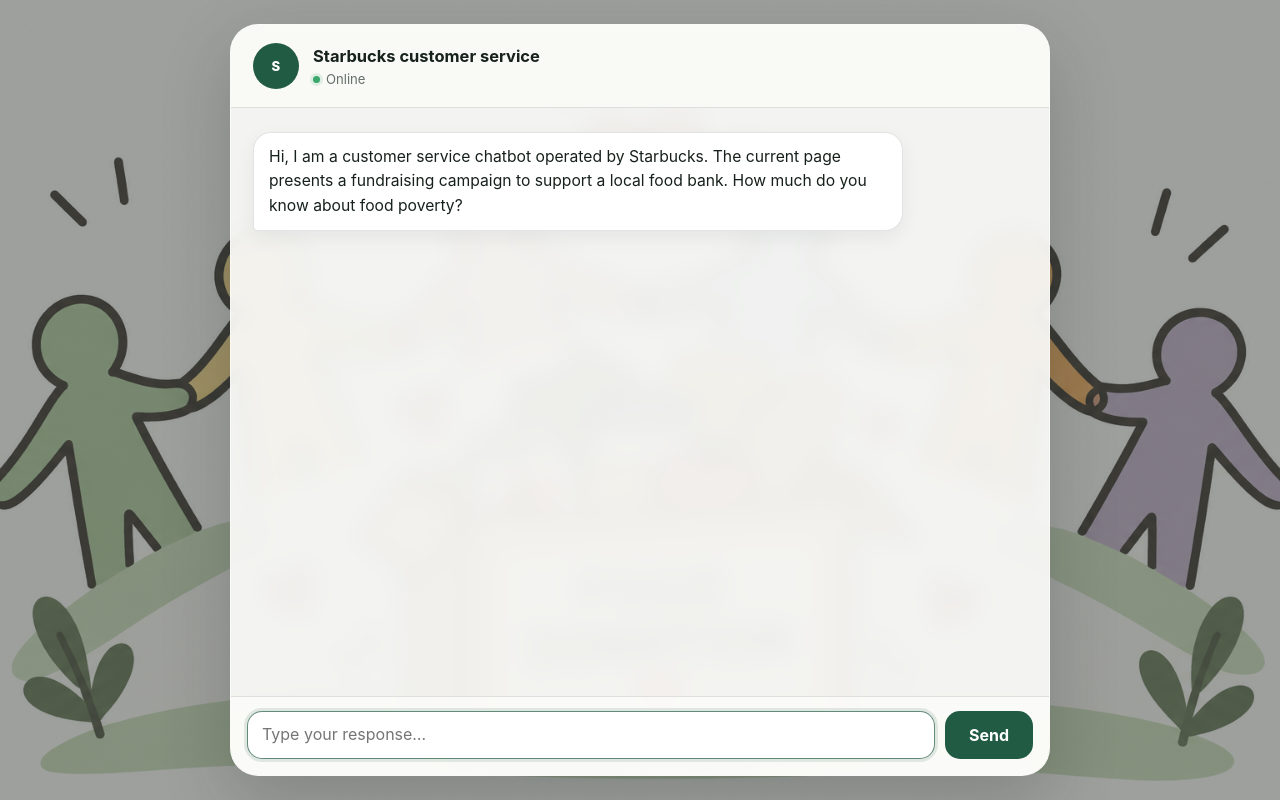
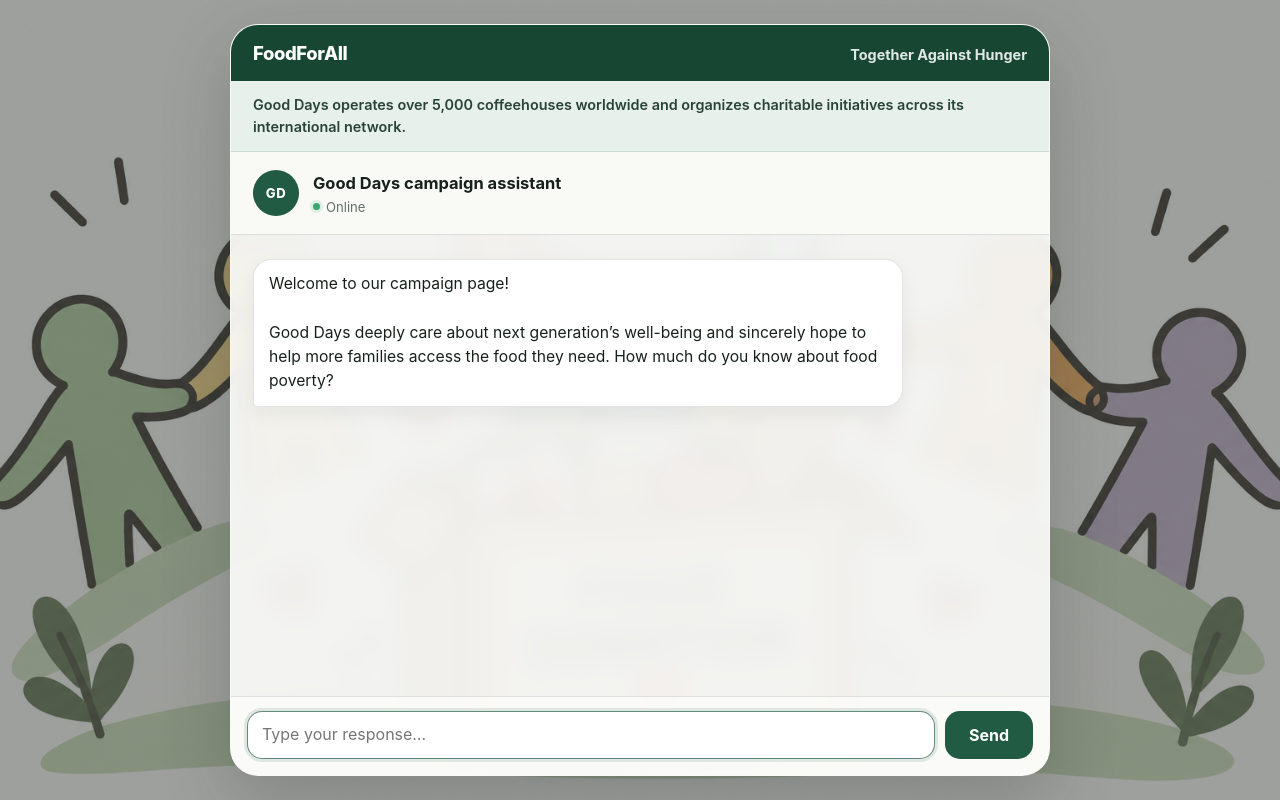
Before and after one commit to Qianhui-Chen/donation_chatbot_1, a plain HTML site: page index.html in a window 1280 px wide. Drawn offline with Linux system fonts and the light colour scheme.

Commit message:
revise script

```diff
--- a/assets/app.js
+++ b/assets/app.js
@@ -10,16 +10,19 @@
   const sendButton = document.querySelector("#send-button");
   const title = document.querySelector("#chat-title");
   const avatar = document.querySelector("#avatar");
+  const organizationHeader = document.querySelector("#organization-header");
   const reduceMotion = window.matchMedia("(prefers-reduced-motion: reduce)").matches;
-  const typeDelay = reduceMotion ? 0 : 10;
+  const wordDelay = reduceMotion ? 0 : 25;
   const replyPause = 2000;
   let nextBotMessage = 0;
   let isWaiting = true;
   let hasEnded = false;
+  let awaitingFinalResponse = false;
 
   title.textContent = script.title;
   avatar.textContent = script.avatar;
-  document.title = script.title + " — Food bank conversation";
+  organizationHeader.textContent = script.organizationHeader;
+  document.title = script.title + " — FoodForAll";
 
   function scrollToLatest() {
     requestAnimationFrame(() => { messagesEl.scrollTop = messagesEl.scrollHeight; });
@@ -62,13 +65,14 @@
   async function typeBotMessage(text) {
     const message = createMessage("bot", "");
     message.bubble.classList.add("is-typing");
-    if (typeDelay === 0) {
+    if (wordDelay === 0) {
       message.bubble.textContent = text;
     } else {
-      for (let index = 0; index < text.length; index += 1) {
-        message.bubble.textContent += text[index];
-        if (index % 4 === 0) scrollToLatest();
-        await new Promise((resolve) => window.setTimeout(resolve, typeDelay));
+      const wordChunks = text.match(/\S+\s*/g) || [text];
+      for (const wordChunk of wordChunks) {
+        message.bubble.textContent += wordChunk;
+        scrollToLatest();
+        await wait(wordDelay);
       }
     }
     message.bubble.classList.remove("is-typing");
@@ -89,7 +93,7 @@
       }
       window.clearInterval(timer);
       countdown.row.remove();
-      addMessage("system", `conversation ends, please go back to the quesionnaire\nChatbot code: ${script.code}`, "end");
+      addMessage("system", `conversation ends, please please copy this code and paste it to the questionnaire Chatbot code: ${script.code}`, "end");
     }, 1000);
   }
 
@@ -105,10 +109,18 @@
     nextBotMessage += 1;
     isWaiting = false;
     if (nextBotMessage >= script.messages.length) {
-      startEndingSequence();
+      awaitingFinalResponse = true;
+      setComposerEnabled(true);
     } else {
       setComposerEnabled(true);
     }
+  }
+
+  function showInitialMessage() {
+    addMessage("bot", script.messages[0]);
+    nextBotMessage = 1;
+    isWaiting = false;
+    setComposerEnabled(true);
   }
 
   form.addEventListener("submit", (event) => {
@@ -116,10 +128,16 @@
     if (isWaiting || hasEnded) return;
     const message = input.value.trim();
     if (!message) { input.focus(); return; }
+    const isFinalResponse = awaitingFinalResponse;
+    awaitingFinalResponse = false;
     addMessage("user", message);
     input.value = "";
     input.style.height = "auto";
-    void showNextBotMessage();
+    if (isFinalResponse) {
+      startEndingSequence();
+    } else {
+      void showNextBotMessage();
+    }
   });
 
   input.addEventListener("keydown", (event) => {
@@ -134,5 +152,5 @@
     input.style.height = Math.min(input.scrollHeight, 130) + "px";
   });
 
-  void showNextBotMessage();
+  showInitialMessage();
 })();
--- a/assets/config.js
+++ b/assets/config.js
@@ -1,10 +1,11 @@
 window.CHAT_SCRIPT = {
-  title: "Starbucks customer service",
-  avatar: "S",
+  title: "Good Days campaign assistant",
+  avatar: "GD",
   code: 1,
+  organizationHeader: "Good Days operates over 5,000 coffeehouses worldwide and organizes charitable initiatives across its international network.",
   messages: [
-    "Hi, I am a customer service chatbot operated by Starbucks. The current page presents a fundraising campaign to support a local food bank. How much do you know about food poverty?",
-    "For people experiencing food poverty, having enough food each day is not always something they can take for granted. It makes me sad to think about how many people struggle just to put food on the table. Imagine a parent standing in a grocery store, carefully calculating how much they can spend, knowing that they may not be able to buy everything their family needs. I can almost feel the anxiety of having to make these difficult choices and the sadness of being unable to provide a family with something as basic as a nutritious meal. How are your feelings or understandings of those suffering from food poverty?",
-    "It is sad to think about the daily struggles these families face, especially the uncertainty of not knowing whether they will have enough food tomorrow. You know, some families struggle to afford fresh groceries, while others may have to skip meals or choose between buying food and paying for other necessities, such as rent or electricity."
+    "Welcome to our campaign page!\n\nGood Days deeply care about next generation’s well-being and sincerely hope to help more families access the food they need. How much do you know about food poverty?",
+    "Thanks for your response! We feel very sad to hear many families in our communities struggle to afford daily meals every year, often facing hunger and uncertainty about their next meal. It's heartbreaking to know what they are going through, and we share their sadness and worry. Do you know how our fundraising campaign works?",
+    "The well-being of families struggling with hunger matters to us, and we want to do what we can to support them. As a large coffeehouse chain, Good Days organizes this campaign through our company-wide fundraising system. Customers can donate through our website, and we collect the contributions and transfer them to our partner food bank."
   ]
 };
--- a/assets/styles.css
+++ b/assets/styles.css
@@ -36,16 +36,52 @@ button, textarea { font: inherit; }
 
 .chat-app {
   width: min(820px, 100%);
-  height: min(860px, calc(100dvh - 48px));
-  min-height: 560px;
+  height: min(920px, calc(100dvh - 48px));
+  min-height: 620px;
   display: grid;
-  grid-template-rows: auto 1fr auto;
+  grid-template-rows: auto auto auto 1fr auto;
   overflow: hidden;
   background: var(--surface);
   border: 1px solid rgba(255, 255, 255, 0.55);
   border-radius: 28px;
   box-shadow: var(--shadow);
   backdrop-filter: blur(12px);
+}
+
+.campaign-nav {
+  display: flex;
+  align-items: baseline;
+  justify-content: space-between;
+  gap: 12px 24px;
+  padding: 17px 22px;
+  color: white;
+  background: var(--green-strong);
+}
+
+.nav-brand {
+  font-size: 1.15rem;
+  font-weight: 850;
+  letter-spacing: -0.02em;
+}
+
+.nav-tagline {
+  font-size: 0.9rem;
+  font-weight: 650;
+  opacity: 0.88;
+}
+
+.organization-context {
+  padding: 13px 22px 14px;
+  color: #294437;
+  background: var(--green-soft);
+  border-bottom: 1px solid rgba(33, 91, 67, 0.14);
+}
+
+.organization-context p {
+  margin: 0;
+  font-size: 0.9rem;
+  font-weight: 600;
+  line-height: 1.5;
 }
 
 .chat-header {
@@ -269,6 +305,9 @@ button, textarea { font: inherit; }
   .chat-page { padding: 0; }
   .chat-app { width: 100%; height: 100dvh; min-height: 100dvh; border: 0; border-radius: 0; }
   .chat-header { padding: 14px 16px; }
+  .campaign-nav { align-items: flex-start; flex-direction: column; gap: 2px; padding: 13px 16px; }
+  .organization-context { padding: 11px 16px 12px; }
+  .organization-context p { font-size: 0.84rem; }
   .messages { padding: 19px 14px 24px; }
   .bubble { max-width: 91%; font-size: 0.94rem; }
   .composer { padding: 10px; grid-template-columns: 1fr auto; }
--- a/index.html
+++ b/index.html
@@ -3,12 +3,19 @@
   <head>
     <meta charset="UTF-8" />
     <meta name="viewport" content="width=device-width, initial-scale=1" />
-    <meta name="description" content="Fixed-script food bank fundraising conversation." />
-    <title>Food bank conversation</title>
+    <meta name="description" content="FoodForAll fundraising campaign conversation." />
+    <title>FoodForAll conversation</title>
     <link rel="stylesheet" href="assets/styles.css" />
   </head>
   <body class="chat-page">
     <main class="chat-app">
+      <nav class="campaign-nav" aria-label="Campaign identity">
+        <span class="nav-brand">FoodForAll</span>
+        <span class="nav-tagline">Together Against Hunger</span>
+      </nav>
+      <section class="organization-context" aria-label="About Good Days">
+        <p id="organization-header"></p>
+      </section>
       <header class="chat-header">
         <div class="avatar" id="avatar" aria-hidden="true"></div>
         <div class="chat-heading">
```
